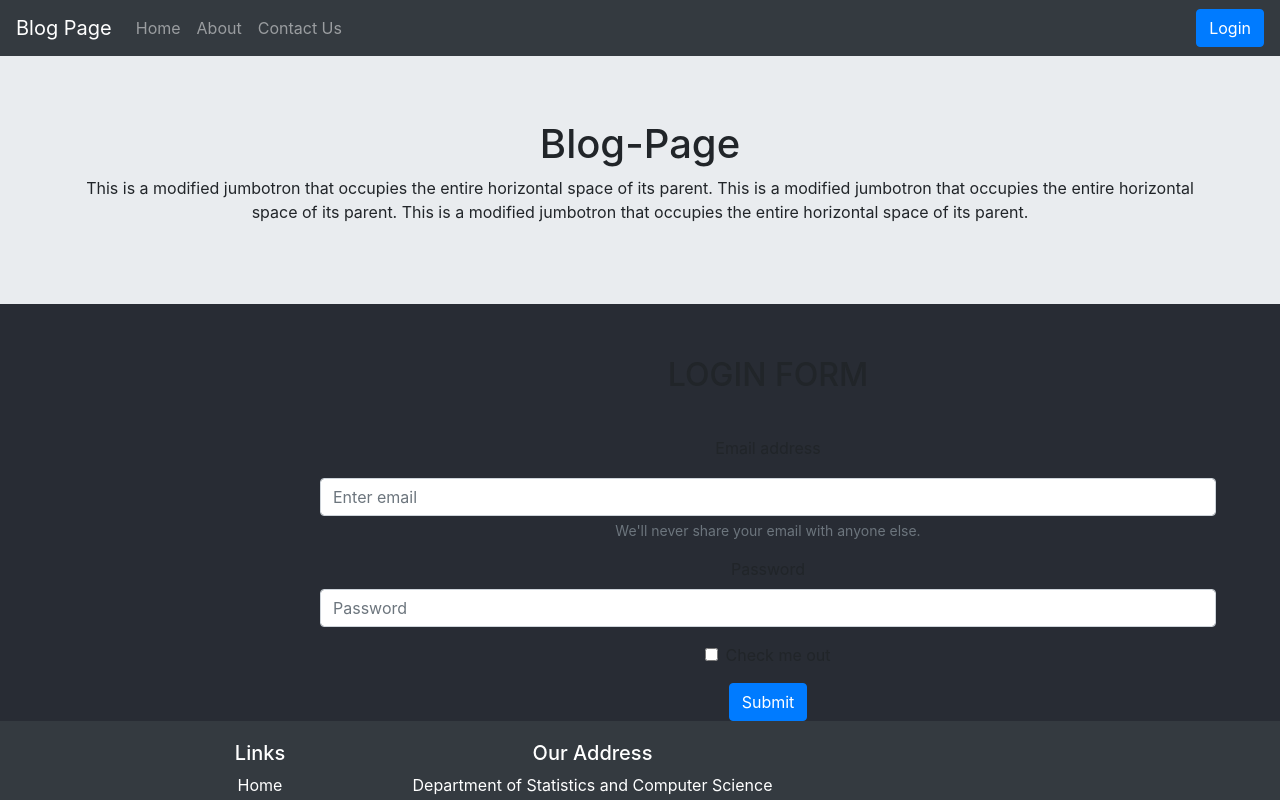
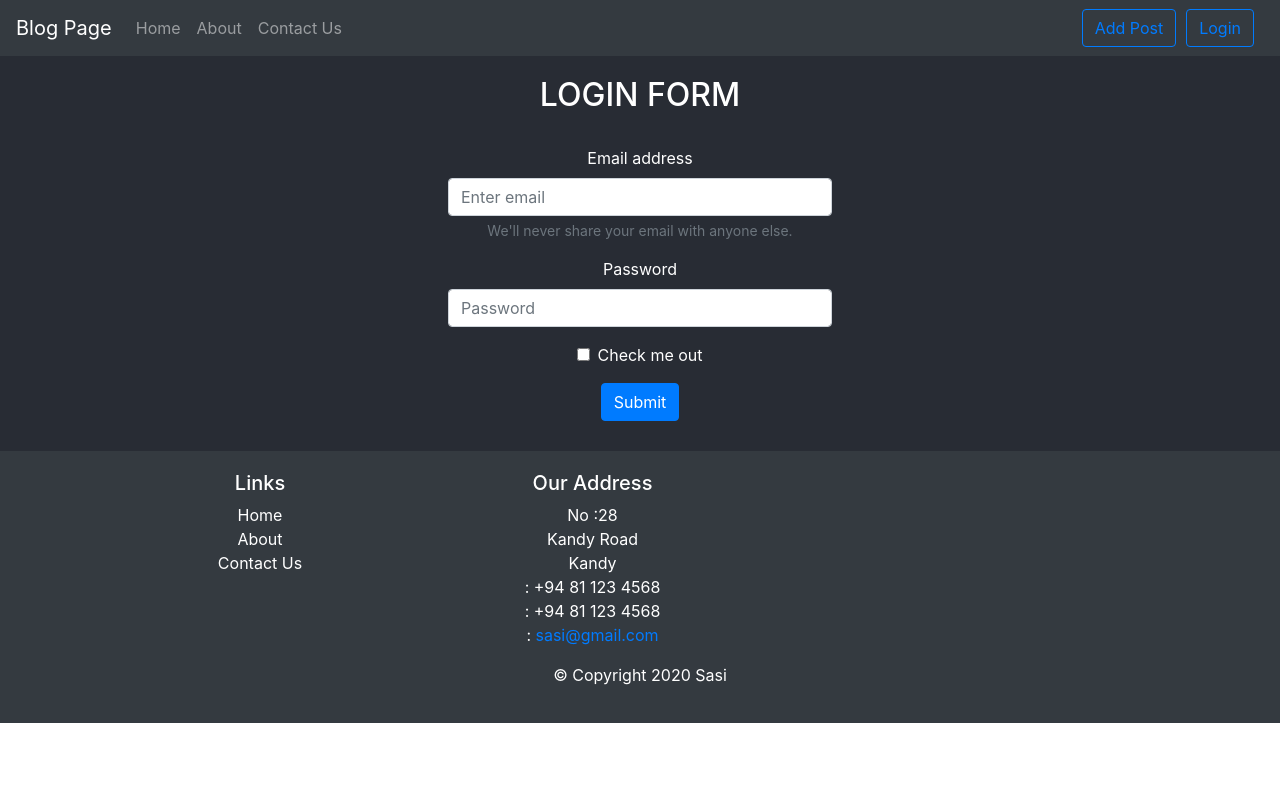
Before and after one commit to SasikaAththanayaka/Blog-Page, a React (Create React App) app: page /login in a window 1280 px wide. Shown: the top 800 px of the page. Built offline with nearby package versions, Linux system fonts and the light colour scheme; no server answers.

Commit message:
Api was added and some styles

```diff
--- /dev/null
+++ b/src/API/Api.js
@@ -0,0 +1,24 @@
+import React from 'react'
+import { useState,useEffect } from 'react'
+import axios from 'axios';
+
+function Api(url) {
+
+    const [data ,setData] =useState([]);
+    useEffect(() => {
+        setTimeout(() =>{
+        axios.get(url)
+        .then(response =>{
+          setData(response.data);
+          //console.log(response.data[0]);
+          //console.log(response.data);
+        }).catch(err=>{
+          console.log(err);
+        })
+        },1000);
+
+      },[data]);
+    return {data};
+}
+
+export default Api
--- a/src/App.css
+++ b/src/App.css
@@ -37,10 +37,29 @@
     transform: rotate(360deg);
   }
 }
+.contactus{
+  text-align: center;
+  color: white;
+
+}
+.singlepost{
+  color: white;
+  background-color: #343a40;
+  padding: 50px;
+  margin: 40px;
+}
+.jambo{
+  margin-top: 15px;
+  text-align: center;
+  background-color: #343a40;
+  color: white;
+}
 .form{
+  color: white;
   padding-top: 20px;
-  margin-right: 5%;
-  margin-left: 25%;
+  margin-bottom: 30px;
+  margin-right: 35%;
+  margin-left: 35%;
   font-size: medium;
   border-radius: 50%;
 
--- a/src/App.js
+++ b/src/App.js
@@ -1,40 +1,31 @@
 import 'bootstrap/dist/css/bootstrap.min.css';
 import { useEffect } from 'react';
-import axios from 'axios';
+
 import './App.css';
 import Header from './Components/Header';
 import About from './Components/About';
 import Home from './Components/Home';
 import ContactUs from './Components/ContactUs';
-import { BrowserRouter, Route, Switch } from "react-router-dom"
-import { useState } from 'react';
+import { BrowserRouter, Route, Switch,Redirect } from "react-router-dom"
 import Login from './Components/Login';
 import Footer from './Components/Footer';
 import SinglePost from './Components/SinglePost';
 
 function App() {
-  const [ posts , setPosts] =useState([]);
+  //const [ posts , setPosts] =useState([]);
 
-  useEffect(() => {
-    axios.get(`https://jsonplaceholder.typicode.com/posts`)
-    .then(response =>{
-      setPosts(response.data);
-      //console.log(response.data[0]);
-      //console.log(response.data);
-    }).catch(err=>{
-      console.log(err);
-    })
-  },[]);
+
   return (
     <div className="App">
       <Header/>
       <BrowserRouter>
         <Switch>
+          <Route path="/home"><Home /></Route>
           <Route path="/About"><About /></Route>
           <Route path="/ContactUs"><ContactUs /></Route>
           <Route path="/login"><Login /></Route>
-          <Route path="/SinglePost"><SinglePost /></Route>
-          <Route path="/"><Home data={posts}/></Route>
+          <Route path="/SinglePost/:id"> <SinglePost /></Route>
+          <Redirect to="/"><Home /></Redirect>
         </Switch>
       </BrowserRouter>
      <Footer/>
--- a/src/Components/About.js
+++ b/src/Components/About.js
@@ -4,15 +4,15 @@ function About() {
     return (
         <div className="container">
                 <div className="col-12 col-md m-1 ">
-                    <Card  border="primary">
+                    <Card  border="primary" bg="dark" text ="light" className ="text-center" style={{  margin:"20px" }}>
                     <Card.Body>
                             <Card.Title tag="h5">Who we are</Card.Title>
                             <Card.Text>Lorem ipsum dolor sit amet, consectetur adipiscing elit, sed do eiusmod tempor incididunt ut labore et dolore magna aliqua. Ut enim ad minim veniam, quis nostrud exercitation ullamco laboris nisi ut aliquip ex ea commodo consequat.</Card.Text>
                     </Card.Body>
                     </Card>
                 </div>
-                <div className="col-12 col-md m-1">
-                    <Card>
+                <div className="col-12 col-md m-1" >
+                    <Card border="primary" bg="dark" text ="light" className ="text-center" style={{  margin:"20px" }}>
                         <Card.Body>
                             <Card.Title tag="h5">Our Vision</Card.Title>
                             <Card.Text>Lorem ipsum dolor sit amet, consectetur adipiscing elit, sed do eiusmod tempor incididunt ut labore et dolore magna aliqua. Ut enim ad minim veniam, quis nostrud exercitation ullamco laboris nisi ut aliquip ex ea commodo consequat.</Card.Text>
@@ -20,7 +20,7 @@ function About() {
                     </Card>
                 </div>
                 <div className="col-12 col-md m-1">
-                    <Card>
+                    <Card border="primary" bg="dark" text ="light" className ="text-center" style={{  margin:"20px" }}>
                         <Card.Body>
                             <Card.Title tag="h5">Our Mission</Card.Title>
                             <Card.Text>Lorem ipsum dolor sit amet, consectetur adipiscing elit, sed do eiusmod tempor incididunt ut labore et dolore magna aliqua. Ut enim ad minim veniam, quis nostrud exercitation ullamco laboris nisi ut aliquip ex ea commodo consequat.</Card.Text>
--- a/src/Components/ContactUs.js
+++ b/src/Components/ContactUs.js
@@ -2,20 +2,23 @@ import React from 'react'
 
 function ContactUs() {
     return (
-        <div className="container-fluid">
-            <div className="col-12 col-sm-4 offset-sm-1">
-                        <h5>Our Address</h5>
-                        <address>
+        <div className="contactus">
+
+            <div className="col-12 col-sm-8 offset-sm-1">
+                <h4>Contact Us</h4>
+                <br/>
+                <h5>Our Address</h5>
+                    <address>
                         No :28<br />
                         Kandy Road<br />
                         Kandy<br />
                         <i className="fa fa-phone"></i>: +94 81 123 4568<br />
                         <i className="fa fa-fax"></i>: +94 81 123 4568<br />
                         <i className="fa fa-envelope"></i>: <a href="mailto:csup@sci.pdn.ac.lk">sasi@gmail.com</a>
-                        </address>
+                    </address>
 
             </div>
-            <div className="col-12 col-sm-6 offset-sm-1 ">
+            <div className="col-12 col-sm-8 offset-sm-1 ">
                     <h5>Social Media Links</h5>
                     <div className="col">
                     </div>
--- a/src/Components/Footer.js
+++ b/src/Components/Footer.js
@@ -1,5 +1,4 @@
 import React from 'react';
-//import { Link } from 'react-router-dom';
 const Footer = () => {
   return (
     <div className="footer">
@@ -9,21 +8,20 @@ const Footer = () => {
                     <h5>Links</h5>
                     <ul className="list-unstyled">
                         <li><a to="/home"> Home</a></li>
-                        <li><a to="/aboutus">About</a></li>
-                        <li><a to="/menu">Menu</a></li>
-                        <li><a to="/contactus">Contact</a></li>
+                        <li><a to="/About">About</a></li>
+                        <li><a to="/Contactus">Contact Us</a></li>
                     </ul>
                 </div>
                 <div className="col-7 col-sm-5">
                     <h5>Our Address</h5>
                     <address>
-		              Department of Statistics and Computer Science<br />
-		              Faculty of Science<br />
-		              University of Peradeniya<br />
+                        No :28<br />
+                        Kandy Road<br />
+                        Kandy<br />
 		              <i className="fa fa-phone fa-lg"></i>: +94 81 123 4568<br />
 		              <i className="fa fa-fax fa-lg"></i>: +94 81 123 4568<br />
 		              <i className="fa fa-envelope fa-lg"></i>: <a href="mailto:computerscience@sci.pdn.ac.lk">
-                         computerscience@sci.pdn.ac.lk</a>
+                         sasi@gmail.com</a>
                     </address>
                 </div>
                 <div className="col-12 col-sm-4 align-self-center">
@@ -39,7 +37,7 @@ const Footer = () => {
             </div>
             <div className="row justify-content-center">
                 <div className="col-auto">
-                    <p>© Copyright 2020 Computer Society - University of Peradeniya</p>
+                    <p>© Copyright 2020 Sasi </p>
                 </div>
             </div>
         </div>
--- a/src/Components/Header.js
+++ b/src/Components/Header.js
@@ -6,25 +6,15 @@ function Header(){
             <Navbar bg="dark" variant="dark" sticky="top">
                 <Navbar.Brand href="/home">Blog Page</Navbar.Brand>
                 <Nav className="mr-auto">
-                <Nav.Link href="/home">Home</Nav.Link>
-                <Nav.Link href="/About">About</Nav.Link>
-                <Nav.Link href="/ContactUs">Contact Us</Nav.Link>
+                    <Nav.Link href="/home">Home</Nav.Link>
+                    <Nav.Link href="/About">About</Nav.Link>
+                    <Nav.Link href="/ContactUs">Contact Us</Nav.Link>
+
                 </Nav>
-                <Button href="/login">Login</Button>
+                <Button href="/login" variant="outline-primary" style={{marginRight:"10px"}}>Add Post</Button>{' '}
+                <Button href="/login" variant="outline-primary" style={{marginRight:"10px"}}>Login</Button>{' '}
             </Navbar>
-            <Jumbotron fluid>
-                <Container bg="dark" variant="dark">
-                    <h1>Blog-Page</h1>
-                    <p>
-                        This is a modified jumbotron that occupies the entire horizontal space of
-                        its parent.
-                        This is a modified jumbotron that occupies the entire horizontal space of
-                        its parent.
-                        This is a modified jumbotron that occupies the entire horizontal space of
-                        its parent.
-                    </p>
-                </Container>
-            </Jumbotron>
+
         </div>
 
     );
--- a/src/Components/Home.js
+++ b/src/Components/Home.js
@@ -1,10 +1,13 @@
 import React, { useState } from 'react'
 import Post from './Post'
-import {CardDeck} from 'react-bootstrap';
+import {CardDeck,Jumbotron,Container} from 'react-bootstrap';
 import ReactPaginate from 'react-paginate';
+import Api from '../API/Api';
 
 
-function Home({data}) {
+function Home() {
+    const {data} =Api("https://jsonplaceholder.typicode.com/posts");
+
     const [pageNumber,setPageNumber] =useState(0);
     const userPerPage=8;
     const pageVisited=pageNumber*userPerPage;
@@ -14,14 +17,28 @@ function Home({data}) {
         setPageNumber(selected);
         };
 
-    const displayPosts= data.slice(pageVisited,pageVisited+userPerPage).map((p,i) =>{
+    const displayPosts= data.slice(pageVisited,pageVisited+userPerPage).map((p) =>{
         return(
-            <Post da={p}/>
+            <Post da={p} key={p.id}/>
         );
     })
     //console.log(props.data);
     return (
         <div className="container">
+
+            <Jumbotron className="jambo">
+                <Container >
+                    <h1>Blog-Page</h1>
+                    <p>
+                        This is a modified jumbotron that occupies the entire horizontal space of
+                        its parent.
+                        This is a modified jumbotron that occupies the entire horizontal space of
+                        its parent.
+                        This is a modified jumbotron that occupies the entire horizontal space of
+                        its parent.
+                    </p>
+                </Container>
+            </Jumbotron>
             <div className="container">
                <CardDeck>
                     {displayPosts}
--- a/src/Components/Login.js
+++ b/src/Components/Login.js
@@ -1,24 +1,34 @@
 import React from 'react'
+import { useState } from 'react';
 import {Button,Form} from 'react-bootstrap';
 function Login() {
+const [email,setEmail] =useState('');
+const [password,setPassword] =useState('');
+
+const formHandler =(e) =>{
+    e.preventDefault()
+    const n ={
+        email,
+        password
+    }
+    console.log(n);
+}
     return (
         <div className="form">
             <h2>LOGIN FORM</h2>
             <br/>
-            <Form>
-                <Form.Group controlId="formBasicEmail">
-                    <Form.Label style={{ padding:"10px" }} >Email address</Form.Label>
-                    <Form.Control type="email" placeholder="Enter email" />
-                    <Form.Text className="text-muted">
-                    We'll never share your email with anyone else.
-                    </Form.Text>
+            <Form onSubmit={formHandler}>
+                <Form.Group >
+                    <Form.Label  >Email address</Form.Label>
+                    <Form.Control  type="email" placeholder="Enter email" value={email} onChange={(e)=>setEmail(e.target.value)}/>
+                    <Form.Text className="text-muted"> We'll never share your email with anyone else.</Form.Text>
                 </Form.Group>
 
-                <Form.Group controlId="formBasicPassword">
+                <Form.Group>
                     <Form.Label>Password</Form.Label>
-                    <Form.Control type="password" placeholder="Password" />
+                    <Form.Control type="password" placeholder="Password"  value={password} onChange={(e)=>setPassword(e.target.value)}/>
                 </Form.Group>
-                <Form.Group controlId="formBasicCheckbox">
+                <Form.Group >
                     <Form.Check type="checkbox" label="Check me out" />
                 </Form.Group>
                 <Button variant="primary" type="submit">Submit</Button>
--- a/src/Components/Post.js
+++ b/src/Components/Post.js
@@ -1,16 +1,15 @@
 import React from 'react'
 import {Card,Button} from 'react-bootstrap';
 function Post({da}) {
-    console.log(da);
+
     return (
         <div >
-            <Card style={{ width: '15rem' ,margin:"10px",padding:"10px" }}>
+            <Card bg="dark" text ="light" className ="text-center" style={{ width: '15rem' ,margin:"15px",padding:"1px" ,border:"30px"}}>
                 <Card.Img variant="top" src="https://picsum.photos/seed/picsum/200/300" />
                 <Card.Body>
                     <Card.Title>{da.title}</Card.Title>
                     <Card.Subtitle className="mb-2 text-muted">Write By:{da.userId}</Card.Subtitle>
-                    <Card.Text>{da.body}</Card.Text>
-                    <Button variant="outline-primary"><Card.Link href="/SinglePost">Read More</Card.Link></Button>{' '}
+                    <Button variant="outline-primary"><Card.Link href={`/SinglePost/${da.id}`} >Read More</Card.Link></Button>{' '}
                 </Card.Body>
             </Card>
 
--- a/src/Components/SinglePost.js
+++ b/src/Components/SinglePost.js
@@ -1,18 +1,20 @@
 import React from 'react'
-import {Card} from 'react-bootstrap';
+import {Card,CardColumns,Figure} from 'react-bootstrap';
+import { useParams } from 'react-router-dom';
+import Api from '../API/Api';
 function SinglePost() {
+    const {id} =useParams();
+    const {data} =Api(`https://jsonplaceholder.typicode.com/posts/`+ id);
+    console.log(id);
     return (
         <div className="container">
-            <Card style={{margin: '25px' ,height:"2%" }}>
-            <Card.Img variant="top"  src='https://picsum.photos/200/300?random=1'  />
-            <Card.Body>
-                <Card.Title>Card Title</Card.Title>
-                <Card.Text>
-                Some quick example text to build on the card title and make up the bulk of
-                the card's content.
-                </Card.Text>
-            </Card.Body>
-            </Card>
+            <div className="singlepost">
+            <img src="https://picsum.photos/400"/>
+            <br/>
+            <div className="header-text" >{data.title}</div>
+            <br/>
+            <p>{data.body}</p>
+        </div>
         </div>
     )
 }
```
